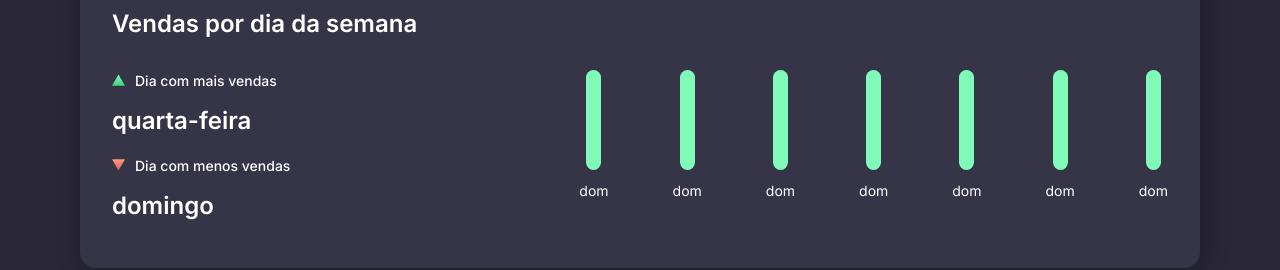
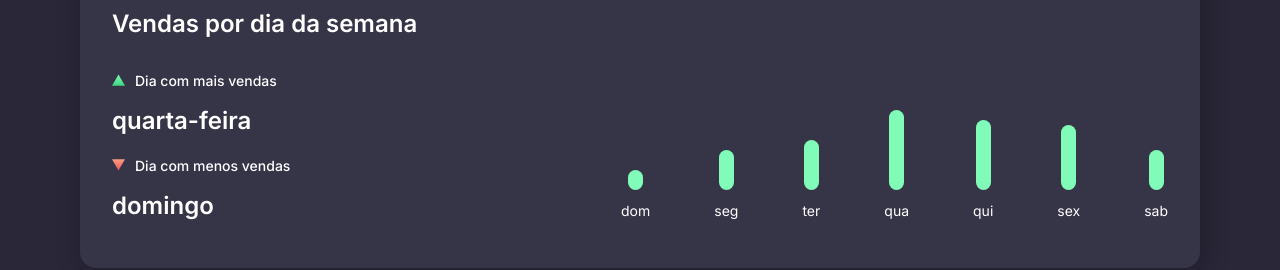
Before and after one commit to eduardamirelly/dashboard-boracodar, a React (Vite) app: page / in a window 1280 px wide. Shown: the part 892-1162 px from the top of the page. Built offline with nearby package versions, Linux system fonts and the light colour scheme.

Commit message:
💄 complete WeekProgress

```diff
--- a/src/components/Box/index.ts
+++ b/src/components/Box/index.ts
@@ -23,6 +23,9 @@ export const Box = styled('div', {
       },
       stretch: {
         alignItems: 'stretch',
+      },
+      end: {
+        alignItems: 'flex-end',
       },
     },
     wrap: {
--- a/src/components/WeekProgress/components/WeekDayBar/index.tsx
+++ b/src/components/WeekProgress/components/WeekDayBar/index.tsx
@@ -1,13 +1,19 @@
+import { useState } from "react";
 import { Box } from "../../../Box";
 import { Text } from "../../../Text";
 import { WeekProgressDayBar } from "./styles";
 
-export default function WeekDayBar() {
+interface WeekDayBarProps {
+  weekDay: string;
+  percentage: number;
+}
+
+export default function WeekDayBar({ weekDay, percentage }: WeekDayBarProps) {
   return (
     <Box direction="column" align="center" gap="10">
-      <WeekProgressDayBar />
+      <WeekProgressDayBar css={{ height: `${percentage}px` }} />
       <Text>
-        dom
+        {weekDay}
       </Text>
     </Box>
   )
--- a/src/components/WeekProgress/components/WeekDayBar/styles.ts
+++ b/src/components/WeekProgress/components/WeekDayBar/styles.ts
@@ -1,7 +1,6 @@
 import { styled } from "../../../../styles/stitches.config";
 
 export const WeekProgressDayBar = styled('div', {
-  height: '100px',
   width: '15px',
   borderRadius: '20px',
   backgroundColor: '$green',
--- a/src/components/WeekProgress/index.tsx
+++ b/src/components/WeekProgress/index.tsx
@@ -3,14 +3,14 @@ import WeekDayBar from "./components/WeekDayBar";
 
 export default function WeekProgress() {
   return (
-    <Box gap="64">
-      <WeekDayBar />
-      <WeekDayBar />
-      <WeekDayBar />
-      <WeekDayBar />
-      <WeekDayBar />
-      <WeekDayBar />
-      <WeekDayBar />
+    <Box align="end" gap="64">
+      <WeekDayBar weekDay="dom" percentage={20} />
+      <WeekDayBar weekDay="seg" percentage={40} />
+      <WeekDayBar weekDay="ter" percentage={50} />
+      <WeekDayBar weekDay="qua" percentage={80} />
+      <WeekDayBar weekDay="qui" percentage={70} />
+      <WeekDayBar weekDay="sex" percentage={65} />
+      <WeekDayBar weekDay="sab" percentage={40} />
     </Box>
   )
 }
```
Also changed, not shown: src/components/WeekProgress/styles.ts (+0 -8 lines).
